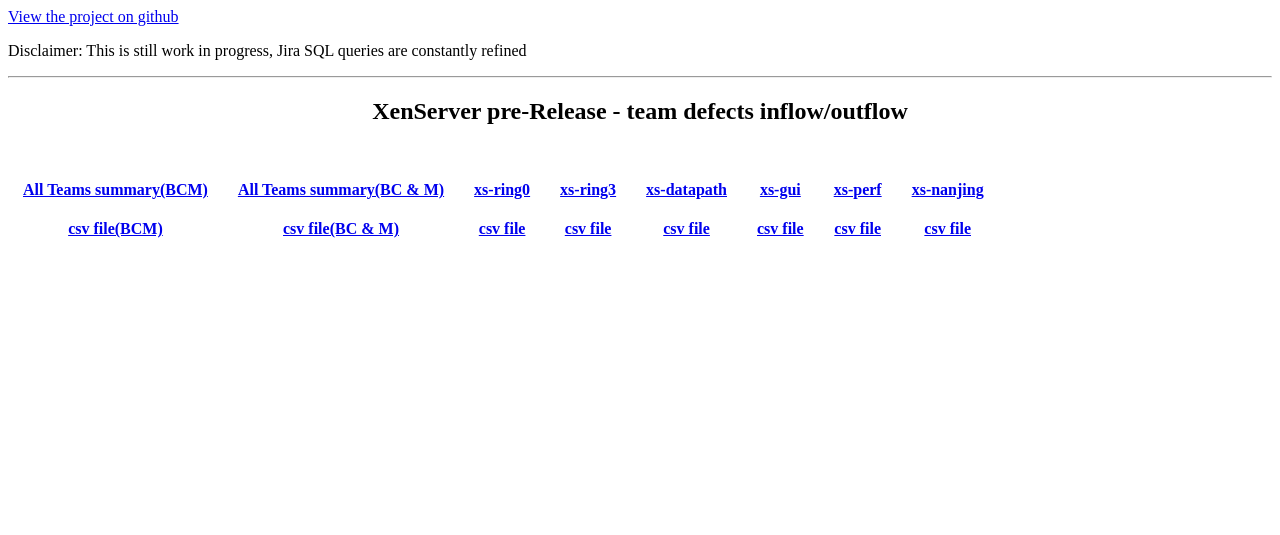
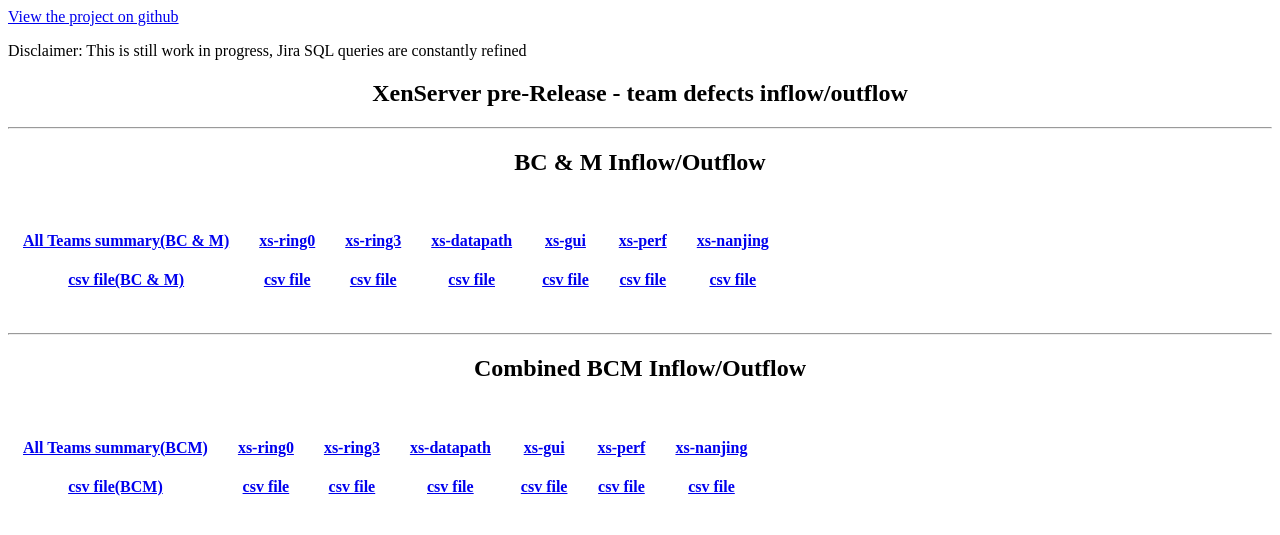
Before and after one commit to philippegabriel/jira, a plain HTML site: page projectTrend/index.html in a window 1280 px wide. Drawn offline with Linux system fonts and the light colour scheme.

Commit message:
updated date and fixed html report

```diff
--- a/projectTrend/index.html
+++ b/projectTrend/index.html
@@ -21,17 +21,49 @@ td {padding:15px;}
 <body>
 <a href="https://github.com/philippegabriel/jira/tree/master/projectTrend">View the project on github</a><br>
 <p>Disclaimer: This is still work in progress, Jira SQL queries are constantly refined</p>
+<h2><a id="allTeams">XenServer pre-Release - team defects inflow/outflow</a></h2>
+<hr>
+<h2>BC & M Inflow/Outflow</h2>
+<table>
+<tr>
+<td>
+<a href="htmlBC-M/trend.html"><h4>All Teams summary(BC & M)</h4></a>
+<a href="csvBC-M/trend.csv"><h4>csv file(BC & M)</h4></a>
+</td>
+<td>
+<a href="htmlBC-M/xs-ring0.BC.report.html"><h4>xs-ring0</h4></a>
+<a href="csvBC-M/xs-ring0.BC.report.csv"><h4>csv file</h4></a>
+</td>
+<td>
+<a href="htmlBC-M/xs-ring3.BC.report.html"><h4>xs-ring3</h4></a>
+<a href="csvBC-M/xs-ring3.BC.report.csv"><h4>csv file</h4></a>
+</td>
+<td>
+<a href="htmlBC-M/xs-datapath.BC.report.html"><h4>xs-datapath</h4></a>
+<a href="csvBC-M/xs-datapath.BC.report.csv"><h4>csv file</h4></a>
+</td>
+<td>
+<a href="htmlBC-M/xs-gui.BC.report.html"><h4>xs-gui</h4></a>
+<a href="csvBC-M/xs-gui.BC.report.csv"><h4>csv file</h4></a>
+</td>
+<td>
+<a href="htmlBC-M/xs-perf.BC.report.html"><h4>xs-perf</h4></a>
+<a href="csvBC-M/xs-perf.BC.report.csv"><h4>csv file</h4></a>
+</td>
+<td>
+<a href="htmlBC-M/xs-nanjing.BC.report.html"><h4>xs-nanjing</h4></a>
+<a href="csvBC-M/xs-nanjing.BC.report.csv"><h4>csv file</h4></a>
+</td>
+</tr>
 
-<hr><h2><a id="allTeams">XenServer pre-Release - team defects inflow/outflow</a></h2>
+</table>
+<hr>
+<h2>Combined BCM Inflow/Outflow</h2>
 <table>
 <tr>
 <td>
 <a href="htmlBCM/trend.html"><h4>All Teams summary(BCM)</h4></a>
 <a href="csvBCM/trend.csv"><h4>csv file(BCM)</h4></a>
-</td>
-<td>
-<a href="htmlBC-M/trend.html"><h4>All Teams summary(BC & M)</h4></a>
-<a href="csvBC-M/trend.csv"><h4>csv file(BC & M)</h4></a>
 </td>
 <td>
 <a href="htmlBCM/xs-ring0.report.html"><h4>xs-ring0</h4></a>
```
Also changed, not shown: 1 other file.
